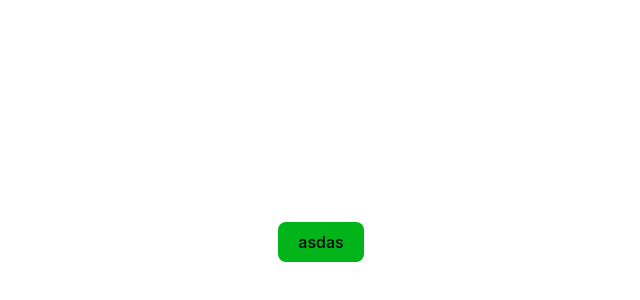
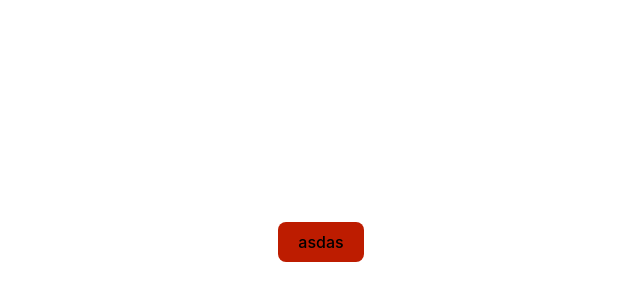
Before and after one commit to hamedg68/vue3-vite-typescript-lib-sample, a Vue app: page / in a window 1280 px wide. Shown: the part 158-458 px from the top of the page, without its empty margins (319-959 px from the left). Built offline with nearby package versions, Linux system fonts and the light colour scheme.

Commit message:
feat: update MyButton style component

```diff
--- a/src/components/MyButton.vue
+++ b/src/components/MyButton.vue
@@ -21,10 +21,10 @@
 <style scoped>
 button {
   padding: .6rem 1.25rem;
-  background-color: #01b419;
+  background-color: #bd1c00;
   border: 0;
 }
 button:hover {
-  background-color: #2b4b2f;
+  background-color: #da7563;
 }
 </style>
```
